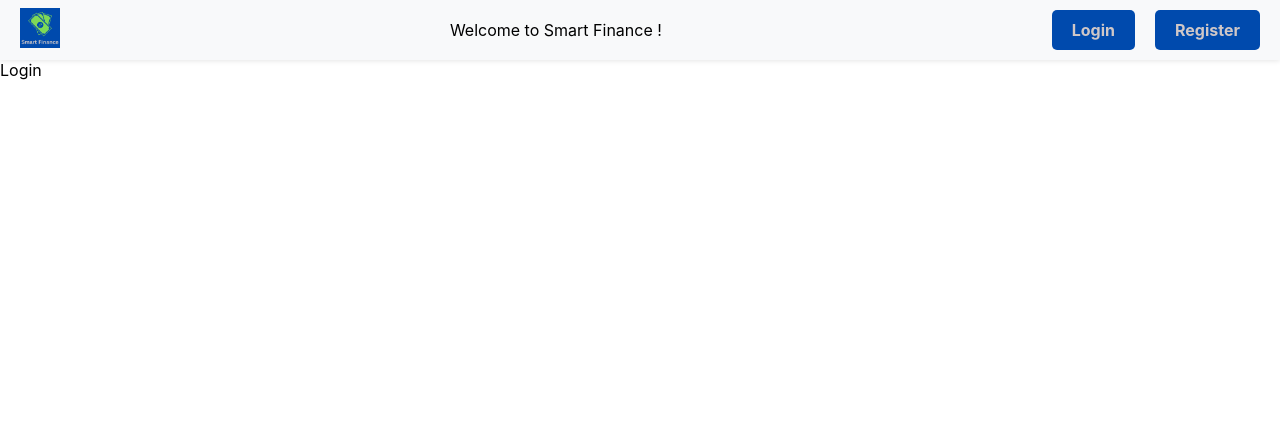
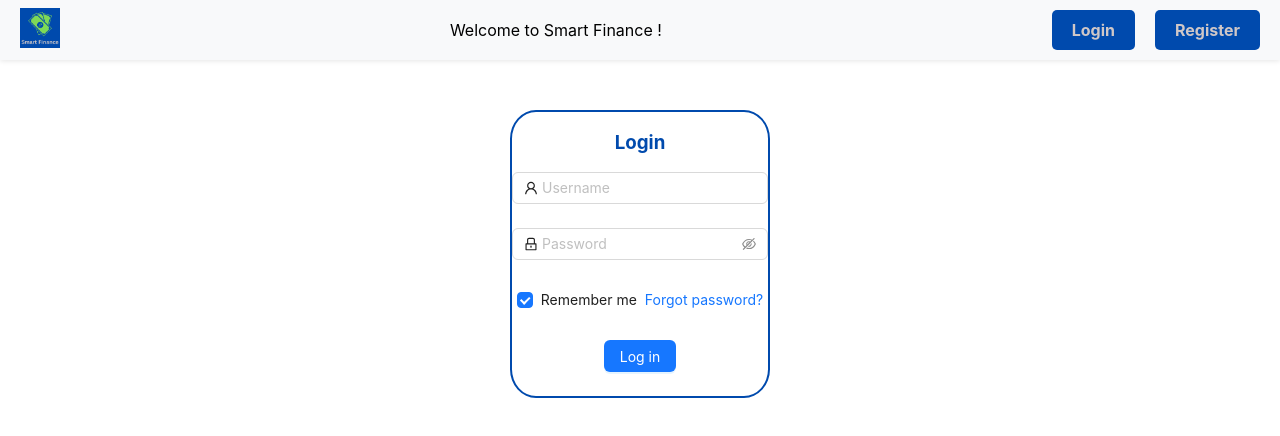
Before and after one commit to diankartsakov/financial-tracker, a React (Create React App) app: page /login in a window 1280 px wide. Shown: the top 436 px of the page. Built offline with nearby package versions, Linux system fonts and the light colour scheme.

Commit message:
login from drafted

```diff
--- a/package.json
+++ b/package.json
@@ -3,9 +3,11 @@
   "version": "0.1.0",
   "private": true,
   "dependencies": {
+    "@ant-design/icons": "^5.0.1",
     "@testing-library/jest-dom": "^5.16.5",
     "@testing-library/react": "^13.4.0",
     "@testing-library/user-event": "^13.5.0",
+    "antd": "^5.4.0",
     "react": "^18.2.0",
     "react-dom": "^18.2.0",
     "react-router-dom": "^6.10.0",
--- a/src/App.js
+++ b/src/App.js
@@ -1,15 +1,13 @@
 import './App.css';
 import { BrowserRouter, Routes, Route, Link, Navigate } from 'react-router-dom';
 import HomePage from './pages/HomePage';
-import Login from './pages/Login';
-import Register from './pages/Register';
-import HomeNavigation from './components/HomeNavigation';
+import Login from './pages/LoginPage';
+import Register from './pages/RegisterPage';
+
 
 function App() {
   return (
     <BrowserRouter>
-
-      <HomeNavigation></HomeNavigation>
       <Routes>
         <Route index element={<Navigate to={'/home'} />}></Route>
         <Route path={'/home'} element={<HomePage />}></Route>
--- /dev/null
+++ b/src/components/LoginForm.css
@@ -0,0 +1,24 @@
+
+  .loginFormDiv {
+    display: flex;
+    flex-direction: column;
+    justify-content: center;
+    align-items: center;
+    width: 20%;
+    margin: 50px;
+    border: 2px solid #004AAD;
+    border-radius: 10%;
+  }
+
+  .loginFormDiv h3 {
+
+    color: #004AAD;;
+
+  }
+
+  .loginContainer {
+    display: flex;
+    justify-content: center;
+    align-items: center;
+    text-align: center;
+  }
--- /dev/null
+++ b/src/components/LoginForm.js
@@ -0,0 +1,69 @@
+import { useState } from 'react';
+import { LockOutlined, UserOutlined } from '@ant-design/icons';
+import { Button, Checkbox, Form, Input } from 'antd';
+import './LoginForm.css';
+
+export default function LoginForm() {
+
+    const onFinish = (values) => {
+        console.log('Received values of form: ', values);
+    };
+
+    return (<div className='loginContainer'>
+        <div className='loginFormDiv'>
+            <h3>Login</h3>
+            <Form
+                name="normal_login"
+                className="login-form"
+                initialValues={{
+                    remember: true,
+                }}
+                onFinish={onFinish}
+            >
+                <Form.Item
+                    name="username"
+                    rules={[
+                        {
+                            required: true,
+                            message: 'Please input your Username!',
+                        },
+                    ]}
+                >
+                    <Input prefix={<UserOutlined className="site-form-item-icon" />} placeholder="Username" />
+                </Form.Item>
+                <Form.Item
+                    name="password"
+                    rules={[
+                        {
+                            required: true,
+                            message: 'Please input your Password!',
+                        },
+                    ]}
+                >
+                    <Input.Password
+                        prefix={<LockOutlined className="site-form-item-icon" />}
+                        type="password"
+                        placeholder="Password"
+                    />
+                </Form.Item>
+                <Form.Item>
+                    <Form.Item name="remember" valuePropName="checked" noStyle>
+                        <Checkbox>Remember me</Checkbox>
+                    </Form.Item>
+
+                    <a className="login-form-forgot" href="">
+                        Forgot password?
+                    </a>
+                </Form.Item>
+
+                <Form.Item>
+                    <Button type="primary" htmlType="submit" className="login-form-button">
+                        Log in
+                    </Button>
+                </Form.Item>
+            </Form>
+        </div>
+    </div>
+
+    );
+};
--- /dev/null
+++ b/src/components/RegisterForm.css
@@ -0,0 +1,24 @@
+
+  .registerFormDiv {
+    display: flex;
+    flex-direction: column;
+    justify-content: center;
+    align-items: center;
+    width: 20%;
+    margin: 50px;
+    border: 2px solid #004AAD;
+    border-radius: 10%;
+  }
+
+  .registerFormDiv h3 {
+
+    color: #004AAD;;
+
+  }
+
+  .registerContainer {
+    display: flex;
+    justify-content: center;
+    align-items: center;
+    text-align: center;
+  }
--- /dev/null
+++ b/src/components/RegisterForm.js
@@ -0,0 +1,16 @@
+
+import { Button, Checkbox, Form, Input } from 'antd';
+import './RegisterForm.css';
+
+export default function RegisterForm() {
+
+
+    return (<div className='registerContainer'>
+        <div className='registerFormDiv'>
+            <h3>Register</h3>
+
+        </div>
+    </div>
+
+    );
+};
--- a/src/pages/HomePage.js
+++ b/src/pages/HomePage.js
@@ -1,8 +1,11 @@
-import {useParams, useSearchParams} from 'react-router-dom';
 import { useState } from 'react';
+import HomeNavigation from '../components/HomeNavigation';
 
 export default function HomePage () {
 
 
-    return <div> Home </div>;
+    return <>
+        <HomeNavigation></HomeNavigation>
+        <div>Home</div>
+    </>  ;
 }
--- a/src/pages/Login.js
+++ /dev/null
@@ -1,8 +0,0 @@
-import {useParams, useSearchParams} from 'react-router-dom';
-import { useState } from 'react';
-
-export default function Login () {
-
-
-    return <div>Login </div>;
-}
--- /dev/null
+++ b/src/pages/LoginPage.js
@@ -0,0 +1,11 @@
+import HomeNavigation from '../components/HomeNavigation';
+import LoginForm from '../components/LoginForm';
+
+export default function LoginPage () {
+
+
+    return <>
+    <HomeNavigation></HomeNavigation>
+    <LoginForm></LoginForm>
+</>  ;
+}
--- a/src/pages/Register.js
+++ /dev/null
@@ -1,8 +0,0 @@
-import {useParams, useSearchParams} from 'react-router-dom';
-import { useState } from 'react';
-
-export default function Register () {
-
-
-    return <div> Register </div>;
-}
--- /dev/null
+++ b/src/pages/RegisterPage.js
@@ -0,0 +1,13 @@
+import { useState } from 'react';
+import HomeNavigation from '../components/HomeNavigation';
+import RegisterForm from '../components/RegisterForm';
+
+
+export default function RegisterPage () {
+
+
+    return <>
+    <HomeNavigation></HomeNavigation>
+    <RegisterForm></RegisterForm>
+</>  ;
+}
```
Also changed, not shown: 1 other file (tests, documents, lock files or other folders).
